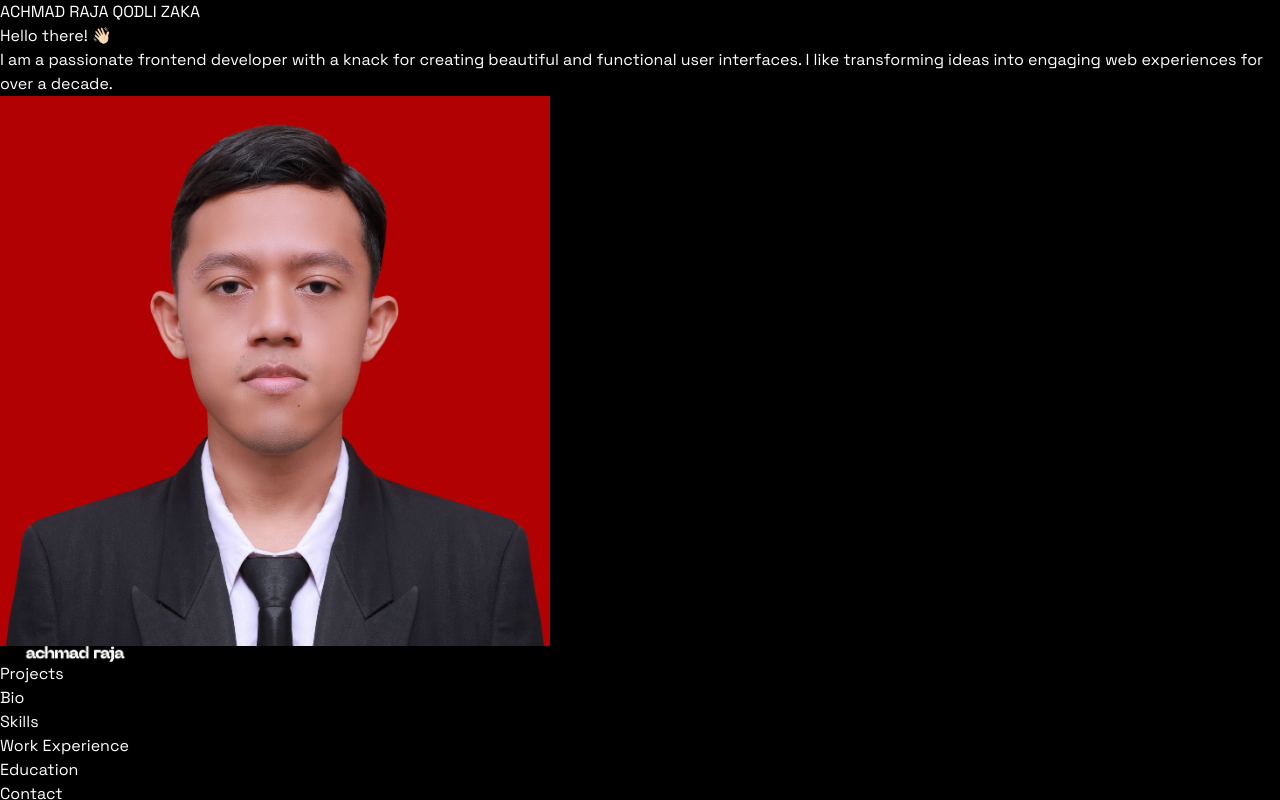
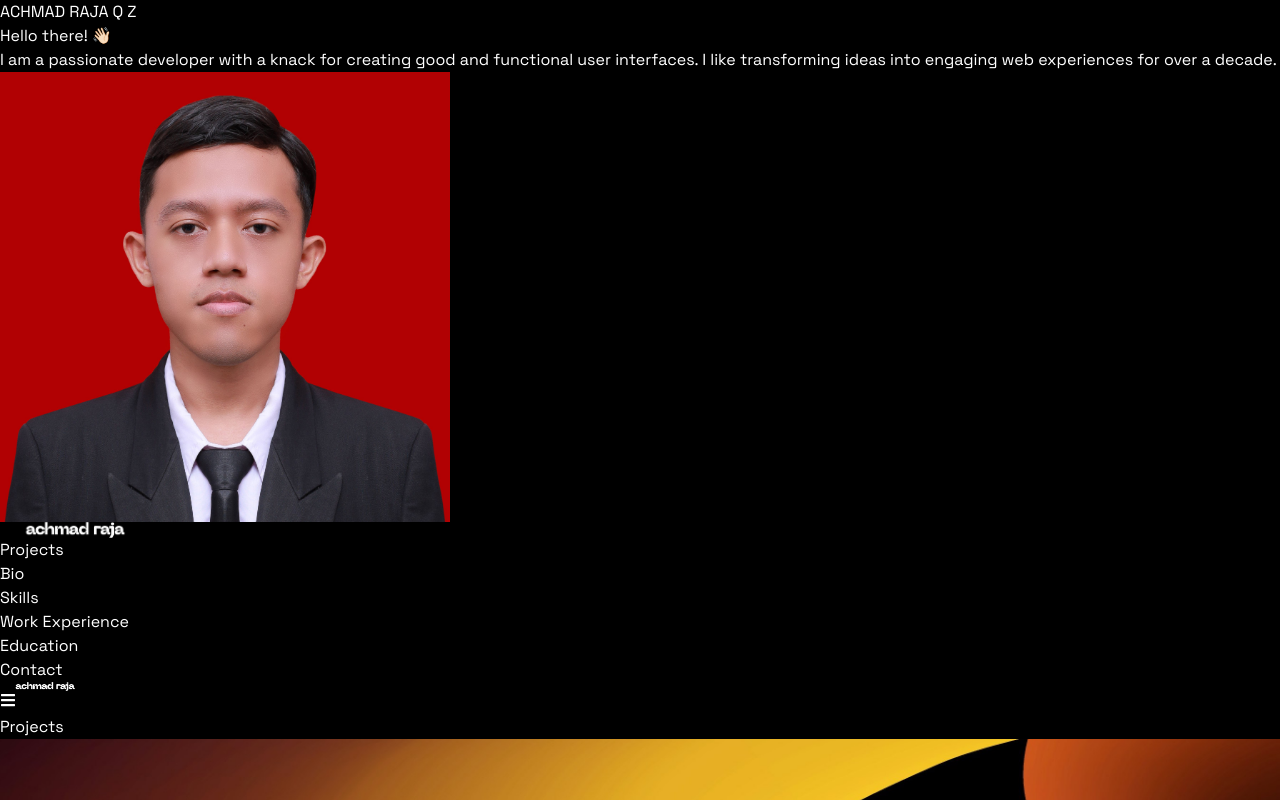
Before and after one commit to achmadraja/achmad-raja, a React (Vite) app: page / in a window 1280 px wide. Shown: the top 800 px of the page. Built offline with nearby package versions, Linux system fonts and the light colour scheme.

Commit message:
fix: content update

```diff
--- a/src/components/EducationSection.jsx
+++ b/src/components/EducationSection.jsx
@@ -22,6 +22,12 @@ const EducationSection = () => {
                         <h3 className="text-xl font-semibold">{education.degree}</h3>
                         <p className="text-lg">{education.institution}</p>
                         <p className="text-sm text-stone-300">{education.duration}</p>
+                        <p className="text-sm text-base">{education.description1}</p>
+                        <p className="text-sm text-base">{education.description2}</p>
+                        <p className="text-sm text-base">{education.description3}</p>
+                        <p className="text-sm text-base">{education.description4}</p>
+                        <p className="text-sm text-base">{education.description5}</p>
+                        <p className="text-sm text-base">{education.description6}</p>
                         <p className="text-sm text-base">{education.description}</p>
                 </motion.div>
             ))}
--- a/src/components/Hero.jsx
+++ b/src/components/Hero.jsx
@@ -31,8 +31,8 @@ const Hero = () => {
                         animate={{ opacity:1 }}
                         transition={{ duration: 1 }}
                         src={carlImg}
-                        width={550}
-                        height={550}
+                        width={450}
+                        height={450}
                         alt="Achmad Raja"
                         className="rounded-3xl"/>
                 </div>
--- a/src/constants/index.jsx
+++ b/src/constants/index.jsx
@@ -3,8 +3,11 @@ import {
   FaGithub,
   FaLinkedin,
   FaFacebook,
-  FaDiscord,
   FaInstagram,
+  FaWhatsapp,
+  FaEnvelope,
+  FaLaravel,
+  FaWordpress,
 } from "react-icons/fa6";
 
 import projectImage1 from "../assets/project1.jpeg";
@@ -15,9 +18,6 @@ import projectImage5 from "../assets/project5.jpeg";
 import projectImage6 from "../assets/project6.jpeg";
 
 import { RiReactjsLine } from "react-icons/ri";
-import { TbBrandNextjs } from "react-icons/tb";
-import { SiMongodb } from "react-icons/si";
-import { DiRedis } from "react-icons/di";
 import { FaNodeJs } from "react-icons/fa";
 import { BiLogoPostgresql } from "react-icons/bi";
 
@@ -31,10 +31,10 @@ export const NAVIGATION_LINKS = [
 ];
 
 export const HERO = {
-  name: "ACHMAD RAJA QODLI ZAKA",
+  name: "ACHMAD RAJA Q Z",
   greet: "Hello there! 👋🏻",
   description:
-    "I am a passionate frontend developer with a knack for creating beautiful and functional user interfaces. I like transforming ideas into engaging web experiences for over a decade.",
+    "I am a passionate developer with a knack for creating good and functional user interfaces. I like transforming ideas into engaging web experiences for over a decade.",
 };
 
 export const PROJECTS = [
@@ -96,86 +96,95 @@ export const BIO = [
 
 export const SKILLS = [
   {
-    icon: <RiReactjsLine className="text-4xl text-cyan-400 lg:text-5xl" />,
-    name: "React",
+    icon: <FaLaravel className="text-4xl text-cyan-400 lg:text-5xl" />,
+    name: "Laravel",
     experience: "2+ years",
   },
   {
-    icon: <TbBrandNextjs className="text-4xl text-white lg:text-5xl" />,
-    name: "Next.js",
-    experience: "1+ year",
-  },
-  {
-    icon: <SiMongodb className="text-4xl text-green-600 lg:text-5xl" />,
-    name: "MongoDB",
-    experience: "1.5+ years",
-  },
-  {
-    icon: <DiRedis className="text-4xl text-red-600 lg:text-5xl" />,
-    name: "Redis",
-    experience: "1+ year",
+    icon: <RiReactjsLine className="text-4xl text-cyan-400 lg:text-5xl" />,
+    name: "React",
+    experience: "<1 years",
   },
   {
     icon: <FaNodeJs className="text-4xl text-green-600 lg:text-5xl" />,
     name: "Node.js",
-    experience: "2+ years",
+    experience: "<1 years",
   },
   {
     icon: <BiLogoPostgresql className="text-4xl text-sky-700 lg:text-5xl" />,
     name: "PostgreSQL",
-    experience: "1+ year",
+    experience: "1 year",
+  },
+  {
+    icon: <FaWordpress className="text-4xl text-sky-700 lg:text-5xl" />,
+    name: "WordPress",
+    experience: "1 year",
   },
 ];
 
 export const EXPERIENCES = [
   {
-    title: "Lead Frontend Developer",
-    company: "Innovative Tech Solutions",
-    duration: "July 2020 - Present",
+    title: "Head of TKJ Expertise Competency",
+    company: "SMK Setiabudhi",
+    duration: "January - December 2024",
     description:
-      "As the Lead Frontend Developer, I spearheaded the development of advanced web applications using cutting-edge technologies like React, Redux, and TypeScript. I worked closely with cross-functional teams, including designers, product managers, and backend developers, to deliver seamless and high-performance user experiences.",
+      "As the Lead TKJ Expertise Competency, I am responsible for the management of TKJ, managing the TKJ laboratory, building and maintaining the website of SMK Setiabudhi Green School using WordPress.",
   },
   {
-    title: "Frontend Engineer",
-    company: "Digital Creations",
-    duration: "February 2016 - June 2020",
+    title: "Fullstack Developer",
+    company: "JuraganCOD",
+    duration: "October - November 2023",
     description:
-      "At Digital Creations, I focused on building highly interactive and responsive web interfaces using HTML, CSS, JavaScript, and modern libraries like React. I collaborated closely with UX/UI designers to implement design changes that enhanced user engagement and satisfaction. My role involved optimizing website performance, ensuring cross-browser compatibility, and implementing SEO best practices. ",
+      "At JuraganCOD, I focused on building highly interactive and responsive web interfaces using HTML, CSS, PHP, and Laravel Framework. I collaborated closely with UX/UI designers to implement design changes that enhanced user engagement and satisfaction. My role changed the appearance of the old website to a fresher new website appearance, involved optimizing website performance, and refactoring codelines.",
   },
   {
-    title: "Junior Web Developer",
-    company: "Bright Future Technologies",
-    duration: "August 2014 - January 2016",
+    title: "Backend Developer Intern",
+    company: "Social Economic Accelerator Lab (SEAL) AWS",
+    duration: "August - December 2022",
     description:
-      "In my role as a Junior Web Developer, I assisted in the development and maintenance of various web applications. I gained hands-on experience in utilizing HTML, CSS, and JavaScript to create user-friendly interfaces. I actively participated in team meetings, contributed to project planning, and collaborated with senior developers to implement new features.",
+      "In my role as a Backend Developer, I built a Restful API that is integrated with the Frontend Developer for the Semarang Technopark website project. I gained hands-on experience in utilizing HTML, CSS, PHP, and Laravel to create user-friendly interfaces. I actively participated in team meetings, contributed to project planning, and collaborated with teammates to implement new features.",
+  },
+  {
+    title: "Staff Intern",
+    company: "Dinas Komunikasi, Informatika, Statistik dan Persandian Kota Semarang",
+    duration: "November 2021 - January 2022",
+    description:
+      "As a staff intern, my role involved analyzing and developing datasets for the Semarang Satu Data website. I was responsible for inputting and processing over 50 data entries from the Semarang City Department into the platform, analyzing trends, and creating new datasets to enhance the website’s data offerings.",
+  },
+  {
+    title: "Studi Independen - Cloud Fundamental Track",
+    company: "PT. Microsoft Indonesia",
+    duration: "July - December 2021",
+    description:
+      "During my participation in the Studi Independen students development program under MBKM, I implemented DevOps with Microsoft Azure, managed Power Platform, and completed certifications in Azure Fundamentals and Security, Compliance, and Identity Fundamentals. I also developed the 'Belajarin Aja' website as an educational portal for students and teachers as part of my Capstone Project.",
   },
 ];
 
 export const EDUCATION = [
   {
-    degree: "Master of Science in Computer Science",
-    institution: "Stanford University",
-    duration: "September 2012 - June 2014",
-    description:
-      "Specialized in Human-Computer Interaction and Software Engineering. Completed a thesis on enhancing user experience in web applications through advanced interactive techniques. Participated in various projects involving frontend development, algorithms, and data structures. Graduated with honors.",
+    degree: "Pendidikan Teknik Informatika dan Komputer",
+    institution: "Universitas Negeri Semarang",
+    duration: "September 2019 - October 2024",
+    description1: "✔️ Magang MBKM Batch 3 Backend Developer - SEAL AWS 2022",
+    description2: "✔️ Studi Independen Batch 1 Cloud Fundamental Track - PT. Microsoft Indonesia 2021",
+    description3: "✔️ Juara 1 Essay Competition GEMASTE Tahun 2021",
+    description4: "✔️ Best Poster Essay Competition GEMASTE Tahun 2021",
+    description5: "✔️ Ketua Umum Electrical Science Club 2021",
+    description6: "✔️ Kepala Divisi Sosial Masyarakat Sekolah Kader Bangsa 2021",
   },
   {
-    degree: "Bachelor of Science in Information Technology",
-    institution: "University of California, Berkeley",
-    duration: "September 2008 - June 2012",
+    degree: "Matematika & Ilmu Pengetahuan Alam (Science)",
+    institution: "MAN Demak",
+    duration: "Juli 2016 - June 2019",
     description:
-      "Focused on web development, programming languages, and database management. Actively involved in coding clubs and hackathons, where I developed several web applications using HTML, CSS, JavaScript, and PHP. Completed a senior project on developing an e-commerce platform. Graduated with a high GPA.",
+      "Participated in various science competitions and technology, including Pekan Ilmiah Remaja Nasional (PIRN) Aceh in 2017,  participated Olimpiade Sains Nasional Bidang Komputer Tingkat Kabupaten 2018, and Information Technology Competition DinusFest 2018.",
   },
 ];
 
 export const SOCIAL_MEDIA_LINKS = [
   {
-    href: "https://facebook.com/",
+    href: "https://www.facebook.com/share/XKv2qkS1gkxqkEdL/",
     icon: <FaFacebook fontSize={25} className="hover:opacity-80" />,
-  },
-  {
-    href: "https://x.com/",
-    icon: <FaDiscord fontSize={25} className="hover:opacity-80" />,
   },
   {
     href: "https://instagram.com/raja.qz",
@@ -186,11 +195,19 @@ export const SOCIAL_MEDIA_LINKS = [
     icon: <FaXTwitter fontSize={25} className="hover:opacity-80" />,
   },
   {
-    href: "https://github.com/",
+    href: "https://github.com/achmadraja",
     icon: <FaGithub fontSize={25} className="hover:opacity-80" />,
   },
   {
-    href: "https://www.linkedin.com/",
+    href: "https://wa.me/628122932712",
+    icon: <FaWhatsapp fontSize={25} className="hover:opacity-80" />,
+  },
+  {
+    href: "https://www.linkedin.com/in/achmad-raja-qodli-zaka-2589181a5/",
     icon: <FaLinkedin fontSize={25} className="hover:opacity-80" />,
   },
+  {
+    href: "mailto:achmadrajaqz@gmail.com",
+    icon: <FaEnvelope fontSize={25} className="hover:opacity-80" />,
+  },
 ];
```
